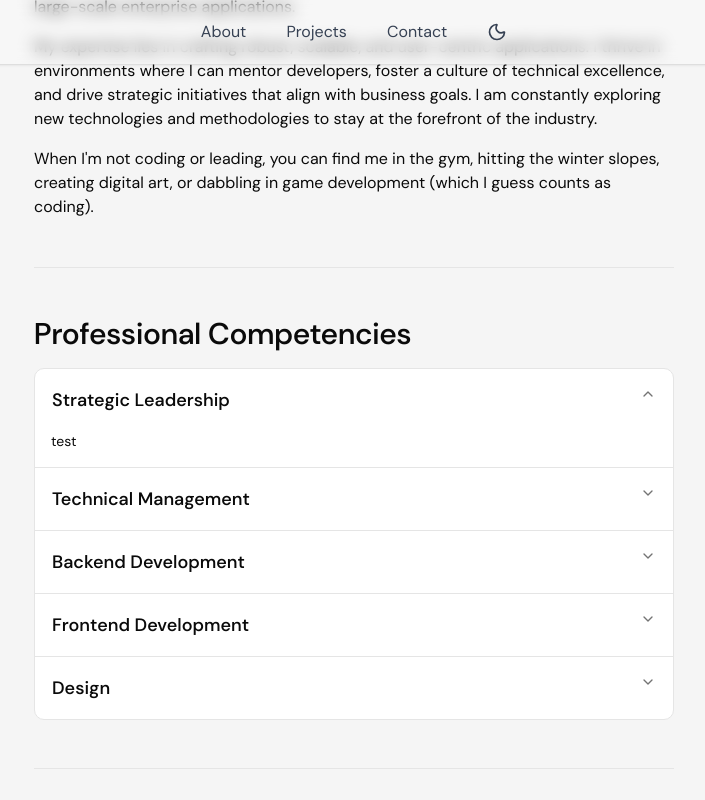
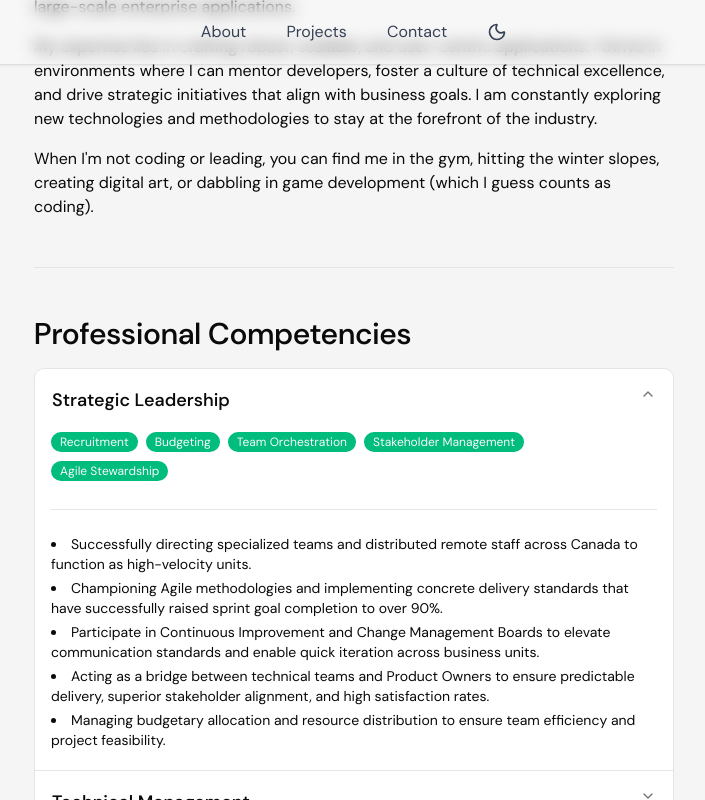
Before and after one commit to ccioanca/Blueprints, a React (Vite) app: page / in a window 1280 px wide. Both pictures are taken after a click on the button "Strategic Leadership". Shown: the part 1085-1885 px from the top of the page, without its empty margins (286-991 px from the left). Built offline with nearby package versions, Linux system fonts and the light colour scheme.

Commit message:
Added more info to Competencies

```diff
--- a/src/components/Competencies.tsx
+++ b/src/components/Competencies.tsx
@@ -4,43 +4,76 @@ import {
   AccordionItem,
   AccordionTrigger,
 } from "@/components/ui/accordion"
+import { Badge } from "@/components/ui/badge";
+import { Progress } from "@/components/ui/progress";
 
 const items = [
   {
     value: "item-1",
     trigger: "Strategic Leadership",
+    tags: [
+      "Recruitment",
+      "Budgeting",
+      "Team Orchestration",
+      "Stakeholder Management",
+      "Agile Stewardship"
+    ],
     content: [
-      <span>test</span>
+      <ul className="list-inside">
+        <li className="list-disc mb-1">Successfully directing specialized teams and distributed remote staff across Canada to function as high-velocity units.</li>
+        <li className="list-disc mb-1">Championing Agile methodologies and implementing concrete delivery standards that have successfully raised sprint goal completion to over 90%.</li>
+        <li className="list-disc mb-1">Participate in Continuous Improvement and Change Management Boards to elevate communication standards and enable quick iteration across business units.</li>
+        <li className="list-disc mb-1">Acting as a bridge between technical teams and Product Owners to ensure predictable delivery, superior stakeholder alignment, and high satisfaction rates.</li>
+        <li className="list-disc mb-1">Managing budgetary allocation and resource distribution to ensure team efficiency and project feasibility.</li>
+      </ul>
     ],
   },
   {
     value: "item-2",
     trigger: "Technical Management",
+    tags: [
+      "CI/CD Management",
+      "Architecture Review",
+      "Process Standardization",
+      "Technical Story Writing"
+    ],
     content:[
-      <span>test</span>
+      <ul className="list-inside">
+        <li className="list-disc mb-1">Guiding architectural decisions based on ecosystem needs rather than trends, providing high-level technical mentorship to complex teams.</li>
+        <li className="list-disc mb-1">Established delivery and release frameworks that increased deployment visibility, reduced post-deployment incidents, and accelerated time-to-market.</li>
+        <li className="list-disc mb-1">Leading rigorous architecture proposal reviews to ensure scalable system design, code extensibility, and the proactive reduction of technical debt.</li>
+        <li className="list-disc mb-1">Participate </li>
+        <li className="list-disc mb-1">Aligning application roadmaps with enterprise standards by coordinating with Security and Operations teams.</li>
+        <li className="list-disc mb-1">Identifying and implementing process improvements to drive iterative change and reduce friction in ways-of-working between product and development teams.</li>
+      </ul>
     ],
   },
   {
     value: "item-3",
-    trigger: "Backend Development",
+    trigger: "Technical & Development Skills",
+    tags: [
+      ".NET Core",
+      "C#",
+      "SQL",
+      "Restful APIs",
+      "React",
+      "Typescript",
+      "HTML",
+      "CSS",
+      "JavaScript",
+      "UI/UX Strategy",
+      "CI/CD Pipelines",
+      "Microservices"
+    ],
     content: [
-      <span>test</span>
+      <ul className="list-inside">
+        <li className="list-disc mb-1">Expert proficiency in .NET Core, C#, and SQL, with a focus on building scalable microservices and high-performance RESTful APIs.</li>
+        <li className="list-disc mb-1">Deep experience owning the lifecycle of services from requirement definition to national deployment on Microsoft Azure.</li>
+        <li className="list-disc mb-1">Expert proficiency in front-end technologies and principles such as SEO, accessibility, and responsive design.</li>
+        <li className="list-disc mb-1">Technical management of the Adobe stack, including Adobe Experience Manager (AEM), Customer Data Platform (CDP), Adobe Campaign Standard APIs (ACS), Analytics, and Target.</li>
+      </ul>
     ],
-  },
-  {
-    value: "item-4",
-    trigger: "Frontend Development",
-    content: [
-      <span>test</span>
-    ],
-  },
-  {
-    value: "item-5",
-    trigger: "Design",
-    content: [
-      <span>test</span>
-    ],
-  },
+  }
 ]
 
 
@@ -49,8 +82,23 @@ const Competencies = () => {
       <Accordion type="single" collapsible={true} className="rounded-lg border bg-card">
         {items.map((item) => (
           <AccordionItem key={item.value} value={item.value} className="border-b px-4 last:border-b-0">
-            <AccordionTrigger className="cursor-pointer text-lg">{item.trigger}</AccordionTrigger>
-            <AccordionContent>{item.content}</AccordionContent>
+            <AccordionTrigger className="cursor-pointer text-lg flex-col md:flex-row">
+              <div className="mr-3">
+                {item.trigger}
+              </div>
+
+              </AccordionTrigger>
+            <AccordionContent>
+              <div className="mb-5">
+                {item.tags?.map((tag) => (
+                  <Badge key={tag} className="bg-chart-2 mr-2 mb-2">
+                    {tag}
+                  </Badge>
+                ))}
+              </div>
+              {(item.tags && item.content) && <hr className="mb-6" />}
+              {item.content}
+            </AccordionContent>
           </AccordionItem>
         ))}
       </Accordion>
--- /dev/null
+++ b/src/components/ui/progress.tsx
@@ -0,0 +1,29 @@
+import * as React from "react"
+import { Progress as ProgressPrimitive } from "radix-ui"
+
+import { cn } from "@/lib/utils"
+
+function Progress({
+  className,
+  value,
+  ...props
+}: React.ComponentProps<typeof ProgressPrimitive.Root>) {
+  return (
+    <ProgressPrimitive.Root
+      data-slot="progress"
+      className={cn(
+        "bg-muted h-1.5 rounded-full relative flex w-full items-center overflow-x-hidden",
+        className
+      )}
+      {...props}
+    >
+      <ProgressPrimitive.Indicator
+        data-slot="progress-indicator"
+        className="bg-primary size-full flex-1 transition-all"
+        style={{ transform: `translateX(-${100 - (value || 0)}%)` }}
+      />
+    </ProgressPrimitive.Root>
+  )
+}
+
+export { Progress }
--- a/src/styles/index.css
+++ b/src/styles/index.css
@@ -135,7 +135,7 @@
         --primary-foreground: #062224;
         --secondary: #262626;
         --secondary-foreground: #fafafa;
-        --muted: #262626;
+        --muted: #32373b;
         --muted-foreground: #a1a1a1;
         --accent: #03181c;
         --accent-foreground: #fafafa;
```
